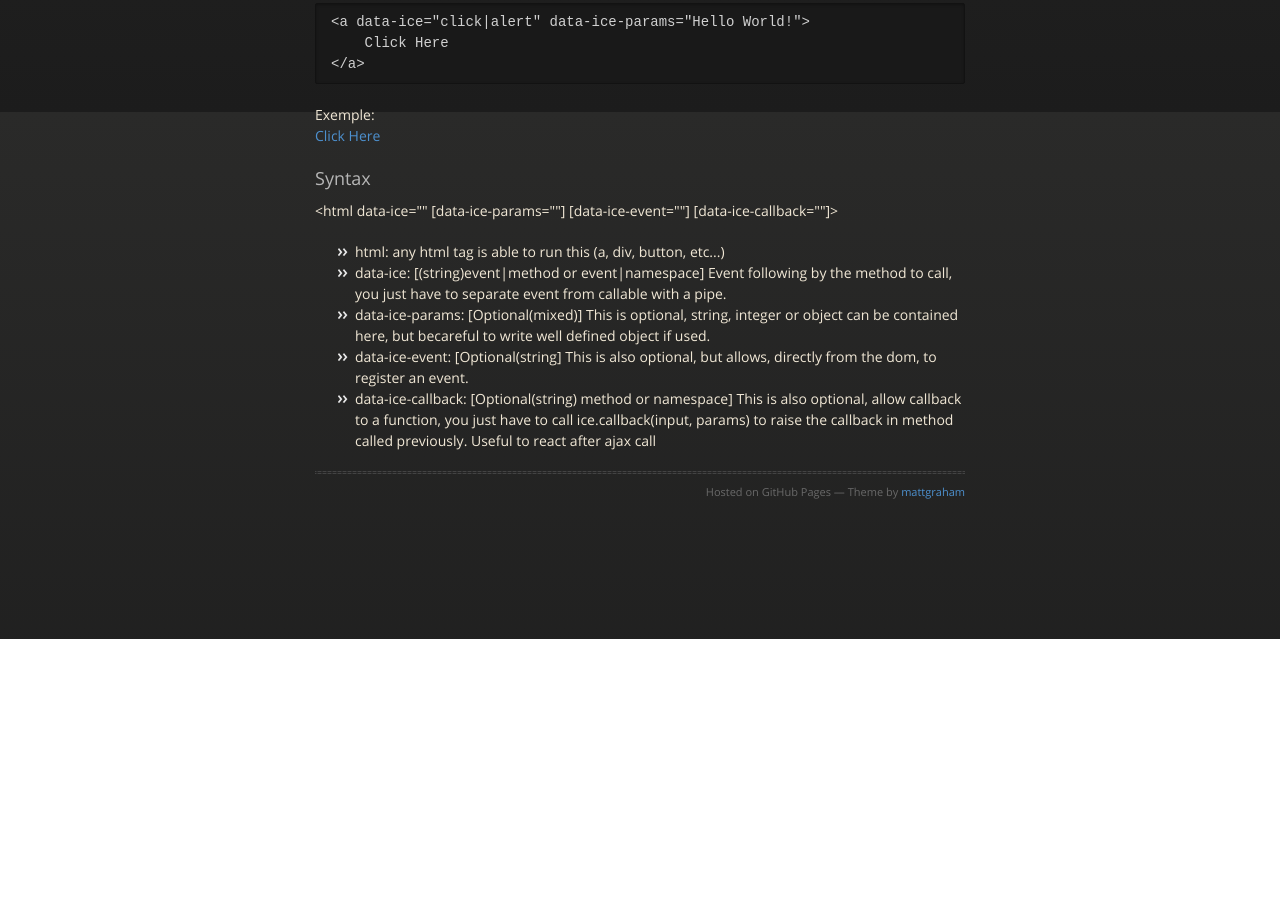
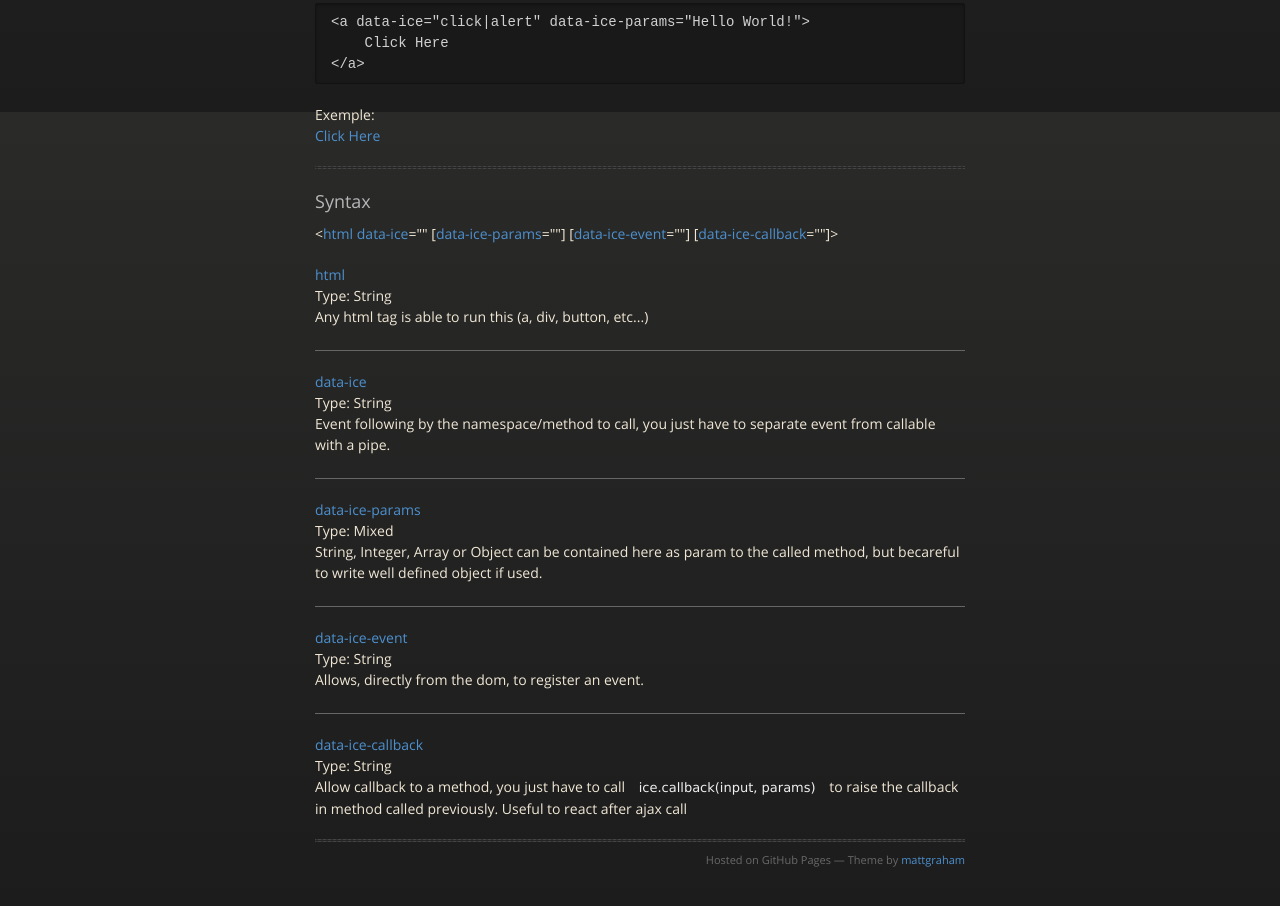
Before and after one commit to EyeCode/jquery-ice, a plain HTML site: page index.html in a window 1280 px wide. Shown: the part 688-1594 px from the top of the page. Before the commit the page ends 1327 px from the top, so only its background shows below. Drawn offline with nearby package versions, Linux system fonts and the light colour scheme.

Commit message:
fixed doc

```diff
--- a/index.html
+++ b/index.html
@@ -74,20 +74,18 @@
                    Click Here
                 </a>
             </p>
-
+            <hr>
             <h3>
                 <a id="syntax" class="anchor" href="#syntax" aria-hidden="true"><span class="octicon octicon-link"></span></a>Syntax</h3>
 
-            <p>&lt;html data-ice="" [data-ice-params=""] [data-ice-event=""] [data-ice-callback=""]&gt;</p>
-
-            <ul>
-                <li>html: any html tag is able to run this (a, div, button, etc...)</li>
-                <li>data-ice: [(string)event|method or event|namespace] Event following by the method to call, you just have to separate event from callable with a pipe.</li>
-                <li>data-ice-params: [Optional(mixed)] This is optional, string, integer or object can be contained here, but becareful to write well defined object if used.</li>
-                <li>data-ice-event: [Optional(string] This is also optional, but allows, directly from the dom, to register an event.</li>
-                <li>data-ice-callback: [Optional(string) method or namespace] This is also optional, allow callback to a function, you just have to call ice.callback(input, params) to raise the callback in method called previously. Useful to react after ajax call</li>
-            </ul>
-
+                <div class="syntax">
+                    <p>&lt;<em>html</em> <em>data-ice</em>="" [<em>data-ice-params</em>=""] [<em>data-ice-event</em>=""] [<em>data-ice-callback</em>=""]&gt;</p>
+                    <p><em>html</em><br>Type: String<br>Any html tag is able to run this (a, div, button, etc...)</p><hr>
+                    <p><em>data-ice</em><br>Type: String<br>Event following by the namespace/method to call, you just have to separate event from callable with a pipe.</p> <hr>
+                    <p><em>data-ice-params</em><br>Type: Mixed<br>String, Integer, Array or Object can be contained here as param to the called method, but becareful to write well defined object if used.</p> <hr>
+                    <p><em>data-ice-event</em><br>Type: String<br>Allows, directly from the dom, to register an event.</p> <hr>
+                    <p><em>data-ice-callback</em><br>Type: String<br>Allow callback to a method, you just have to call <code>ice.callback(input, params)</code> to raise the callback in method called previously. Useful to react after ajax call</p>
+                </div>
             <div id="foot">
                 <hr>
                 <span class="credits right">Hosted on GitHub Pages &mdash; Theme by <a href="https://twitter.com/michigangraham">mattgraham</a></span>
--- a/stylesheets/styles.css
+++ b/stylesheets/styles.css
@@ -694,6 +694,24 @@ hr {
   margin: 0 0 20px;
 }
 
+.syntax hr {
+    border-bottom: 1px solid #666;
+    background: none;
+}
+
+blockquote code, blockquote em {
+    font-style: normal;
+}
+
+p em {
+    color:  #4D90CE;
+    font-style: normal;
+}
+
+blockquote p {
+    color:  #aaa;
+}
+
 dt {
   color: #F0E7D5;
   font-family: 'OpenSansSemibold', "Helvetica Neue", Helvetica, Arial, sans-serif !important;
```
